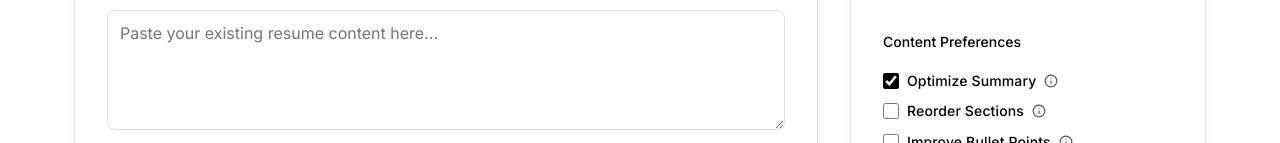
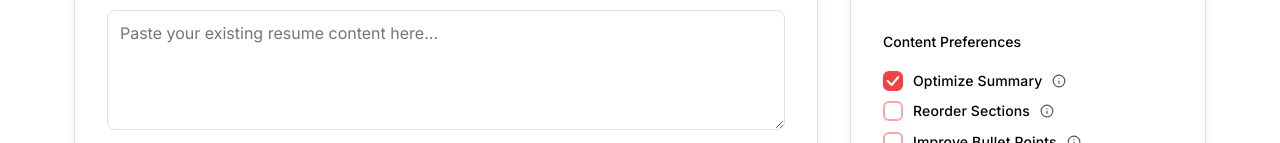
Before and after one commit to kalpit118/resume-ats, a React (Vite) app: page / in a window 1280 px wide. Shown: the part 809-952 px from the top of the page. Built offline with nearby package versions, Linux system fonts and the light colour scheme.

Commit message:
feat: replace native checkboxes with iOS Checkbox component (Uiverse by Tsiangana)

```diff
--- a/src/App.tsx
+++ b/src/App.tsx
@@ -504,19 +504,45 @@ function App() {
 
                 <div style={{ margin: 'var(--space-4) 0' }}>
                   <label className="form-label" style={{ display: 'block', marginBottom: 'var(--space-2)' }}>Content Preferences</label>
+                  <div style={{ display: 'flex', flexDirection: 'column', gap: '8px' }}>
                     {[
                       { name: 'Optimize Summary', desc: 'Tailors your summary paragraph to highlight skills matching the job description.' },
                       { name: 'Reorder Sections', desc: 'Moves sections with the highest keyword matches to the top of your resume.' },
                       { name: 'Improve Bullet Points', desc: 'Rewrites bullets to include relevant keywords and action verbs naturally.' },
                       { name: 'Condense Content', desc: 'Makes phrasing more concise to fit length constraints without losing impact.' }
                     ].map(pref => (
-                    <label key={pref.name} className="custom-tooltip-container" style={{ display: 'flex', alignItems: 'center', gap: 'var(--space-1)', marginBottom: 'var(--space-1)', cursor: 'pointer', width: 'fit-content' }}>
+                      <label
+                        key={pref.name}
+                        className="custom-tooltip-container"
+                        style={{
+                          display: 'inline-flex',
+                          alignItems: 'center',
+                          gap: '10px',
+                          cursor: 'pointer',
+                          width: 'fit-content',
+                          userSelect: 'none'
+                        }}
+                      >
+                        <span className="ios-checkbox red">
                           <input
                             type="checkbox"
                             checked={(contentPreferences as any)[pref.name]}
                             onChange={(e) => setContentPreferences({...contentPreferences, [pref.name]: e.target.checked})}
-                        style={{ width: '16px', height: '16px', accentColor: 'var(--color-primary)' }}
                           />
+                          <span className="checkbox-wrapper">
+                            <span className="checkbox-bg"></span>
+                            <svg className="checkbox-icon" viewBox="0 0 24 24" fill="none">
+                              <path
+                                className="check-path"
+                                d="M4 12L10 18L20 6"
+                                stroke="currentColor"
+                                strokeWidth="3"
+                                strokeLinecap="round"
+                                strokeLinejoin="round"
+                              ></path>
+                            </svg>
+                          </span>
+                        </span>
                         <span className="text-small">{pref.name}</span>
                         <div style={{ display: 'flex', alignItems: 'center', color: 'var(--color-text-muted)' }}>
                           <Info size={14} />
@@ -524,6 +550,7 @@ function App() {
                         <div className="custom-tooltip-content">{pref.desc}</div>
                       </label>
                     ))}
+                  </div>
                 </div>
               </div>
 
--- a/src/index.css
+++ b/src/index.css
@@ -488,3 +488,141 @@ body {
   visibility: visible;
   opacity: 1;
 }
+
+/* ── iOS Checkbox (From Uiverse.io by Tsiangana) ── */
+.checkbox-container {
+  display: flex;
+  gap: 20px;
+  padding: 10px;
+  background: var(--color-tertiary);
+  border-radius: 12px;
+  box-shadow: var(--shadow-card);
+}
+
+.ios-checkbox {
+  --checkbox-size: 20px;
+  --checkbox-color: #3b82f6;
+  --checkbox-bg: #dbeafe;
+  --checkbox-border: #93c5fd;
+
+  position: relative;
+  display: inline-flex;
+  align-items: center;
+  justify-content: center;
+  cursor: pointer;
+  user-select: none;
+  -webkit-tap-highlight-color: transparent;
+  flex-shrink: 0;
+}
+
+.ios-checkbox input {
+  position: absolute;
+  opacity: 0;
+  width: 0;
+  height: 0;
+  margin: 0;
+  pointer-events: none;
+}
+
+.checkbox-wrapper {
+  position: relative;
+  width: var(--checkbox-size);
+  height: var(--checkbox-size);
+  border-radius: 6px;
+  transition: transform 0.2s ease;
+  display: inline-block;
+}
+
+.checkbox-bg {
+  position: absolute;
+  inset: 0;
+  border-radius: 6px;
+  border: 2px solid var(--checkbox-border);
+  background: var(--color-secondary);
+  transition: all 0.2s ease;
+}
+
+:root.dark .checkbox-bg {
+  background: var(--color-tertiary);
+}
+
+.checkbox-icon {
+  position: absolute;
+  inset: 0;
+  margin: auto;
+  width: 80%;
+  height: 80%;
+  color: white;
+  transform: scale(0);
+  transition: all 0.2s ease;
+}
+
+.check-path {
+  stroke-dasharray: 40;
+  stroke-dashoffset: 40;
+  transition: stroke-dashoffset 0.3s ease 0.1s;
+}
+
+/* Checked State */
+.ios-checkbox input:checked + .checkbox-wrapper .checkbox-bg {
+  background: var(--checkbox-color);
+  border-color: var(--checkbox-color);
+}
+
+.ios-checkbox input:checked + .checkbox-wrapper .checkbox-icon {
+  transform: scale(1);
+}
+
+.ios-checkbox input:checked + .checkbox-wrapper .check-path {
+  stroke-dashoffset: 0;
+}
+
+/* Hover Effects */
+.ios-checkbox:hover .checkbox-wrapper,
+label:hover .ios-checkbox .checkbox-wrapper {
+  transform: scale(1.06);
+}
+
+/* Active Animation */
+.ios-checkbox:active .checkbox-wrapper,
+label:active .ios-checkbox .checkbox-wrapper {
+  transform: scale(0.95);
+}
+
+/* Focus Styles */
+.ios-checkbox input:focus + .checkbox-wrapper .checkbox-bg {
+  box-shadow: 0 0 0 4px var(--checkbox-bg);
+}
+
+.ios-checkbox.red {
+  --checkbox-color: #ef4444;
+  --checkbox-bg: #fee2e2;
+  --checkbox-border: #fca5a5;
+}
+
+:root.dark .ios-checkbox.red {
+  --checkbox-color: #ef4444;
+  --checkbox-bg: rgba(239, 68, 68, 0.25);
+  --checkbox-border: rgba(239, 68, 68, 0.5);
+}
+
+:root.dark .ios-checkbox:not(.red) {
+  --checkbox-color: #3b82f6;
+  --checkbox-bg: rgba(59, 130, 246, 0.25);
+  --checkbox-border: rgba(59, 130, 246, 0.5);
+}
+
+/* Bounce Animation */
+@keyframes ios-checkbox-bounce {
+  0%,
+  100% {
+    transform: scale(1);
+  }
+  50% {
+    transform: scale(1.12);
+  }
+}
+
+.ios-checkbox input:checked + .checkbox-wrapper {
+  animation: ios-checkbox-bounce 0.3s cubic-bezier(0.4, 0, 0.2, 1);
+}
```
Lines whose indentation alone changed are shown as unchanged.
